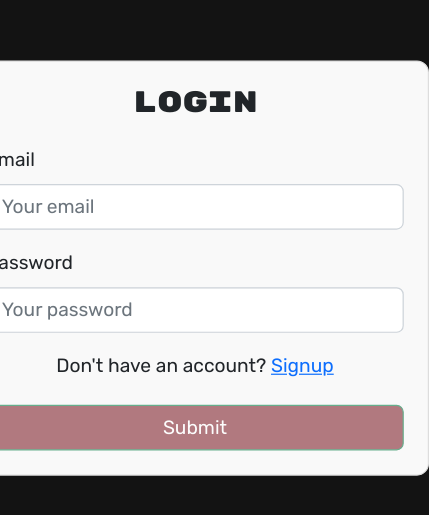
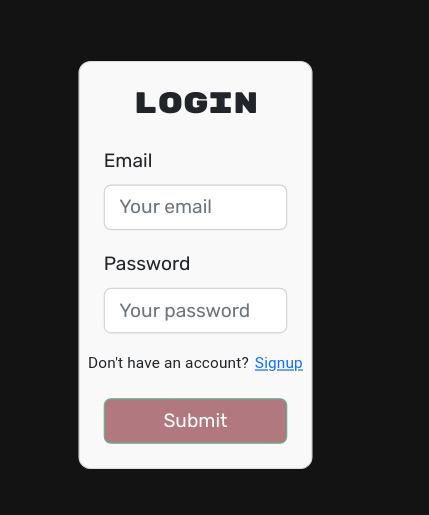
Before and after one commit to haydencfb/mist-game, a React (Vite) app in the folder client/: page / in a window 390 px wide. Shown: the part 105-620 px from the top of the page, 429 px wide, since content can reach past the window. Built offline with nearby package versions, Linux system fonts and the light colour scheme.

Commit message:
login responsive design

```diff
--- a/client/src/components/SignupForm.tsx
+++ b/client/src/components/SignupForm.tsx
@@ -67,7 +67,7 @@ const SignupForm = ({}: { handleModalClose: () => void }) => {
 
   return (
     <>
-    <div className="signup-form-container">
+    <div className="signup-form-container w-50">
       <h2 className="signup-form-title">Signup</h2>
       {/* This is needed for the validation functionality above */}
       <Form noValidate validated={validated} onSubmit={handleFormSubmit}>
--- a/client/src/pages/LoginForm.tsx
+++ b/client/src/pages/LoginForm.tsx
@@ -11,6 +11,7 @@ import { LOGIN_USER } from '../utils/mutations';
 import { Link } from 'react-router-dom';
 import { useNavigate } from 'react-router-dom';
 // biome-ignore lint/correctness/noEmptyPattern: <explanation>
+import { Typography } from '@mui/material';
 const LoginForm = () => {
   const [userFormData, setUserFormData] = useState({
     email: '',
@@ -69,7 +70,7 @@ const LoginForm = () => {
 
   return (
     <>
-    <div className="login-form-container">
+      <div className="login-form-container w-50">
         <h2 className="login-form-title">Login</h2>
 
         <Form noValidate validated={validated} onSubmit={handleFormSubmit}>
@@ -101,10 +102,39 @@ const LoginForm = () => {
             />
             <Form.Control.Feedback type='invalid'>Password is required!</Form.Control.Feedback>
           </Form.Group>
-        <div style={{ textAlign: 'center', marginBottom: '20px' }}>
-            <span>Don't have an account? </span>
-            <Link to='/signup'>Signup</Link>
+          <div
+            className="d-flex justify-content-center align-items-center"
+            style={{
+              gap: '5px',
+              textAlign: 'center',
+              marginBottom: '20px',
+              flexWrap: 'nowrap',
+            }}
+          >
+            <Typography
+              variant="body2"
+              sx={{
+                whiteSpace: 'nowrap',
+                fontSize: { xs: '0.8rem', md: '1rem' },
+                display: 'inline-block',
+              }}
+            >
+              Don't have an account?
+            </Typography>
+            <Typography
+              component={Link}
+              to="/signup"
+              variant="body2"
+              sx={{
+                whiteSpace: 'nowrap',
+                fontSize: { xs: '0.8rem', md: '1rem' },
+                '&:hover': { textDecoration: 'underline' },
+              }}
+            >
+              Signup
+            </Typography>
           </div>
+
 
           <Button
             className='login-form-button'
```
Also changed, not shown: 1 other file (tests, documents, lock files or other folders). Lines whose indentation alone changed are shown as unchanged.
